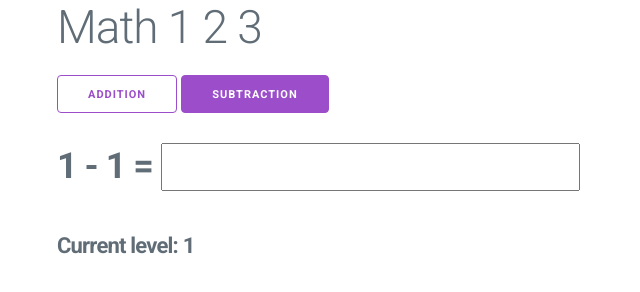
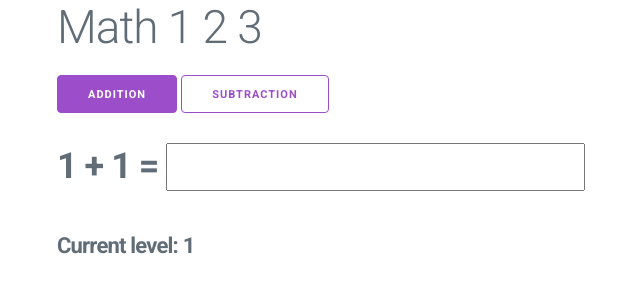
Before and after one commit to danpaul/math123, a website: page public/index.html in a window 1280 px wide. Shown: the whole page, without its empty margins (43-683 px from the left). Drawn offline with nearby package versions, Linux system fonts and the light colour scheme.

```diff
--- a/public/index.html
+++ b/public/index.html
@@ -91,7 +91,7 @@
         el: "#app",
         data() {
           return {
-            gameType: "subtraction",
+            gameType: "addition",
             maxNumber: 1,
             number1: this.getRandomNumber(0, 1),
             number2: this.getRandomNumber(0, 1),
```
Also changed, not shown: README.md, 1 other file.
